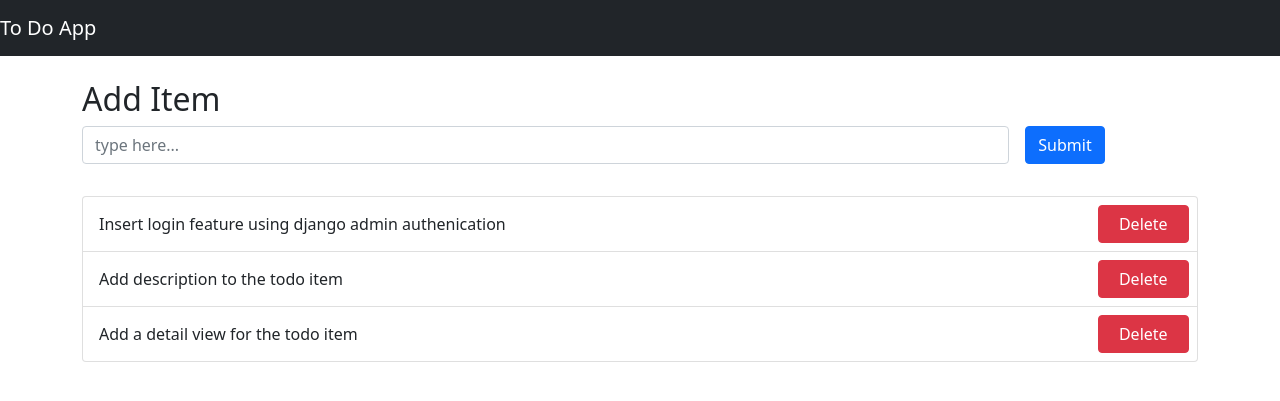
After one commit to JeanBarbosa27/django_todo_app_with_clever_programmer, a Django app: page / in a window 1280 px wide. The commit adds this page. Shown: the top 401 px of the page. Run offline with Django 3.2, Linux system fonts and the light colour scheme; data comes from the database, SQL or seed files in the repository; both versions use the stored data as it was after the commit.

Commit message:
Followed through all the tutorial

```diff
--- a/src/core/urls.py
+++ b/src/core/urls.py
@@ -14,8 +14,9 @@ Including another URLconf
     2. Add a URL to urlpatterns:  path('blog/', include('blog.urls'))
 """
 from django.contrib import admin
-from django.urls import path
+from django.urls import include, path
 
 urlpatterns = [
+    path('', include('todo_app.urls')),
     path('admin/', admin.site.urls),
 ]
--- a/src/todo_app/templates/todo_app/base.html
+++ b/src/todo_app/templates/todo_app/base.html
@@ -8,7 +8,12 @@
   <link href="https://cdn.jsdelivr.net/npm/bootstrap@5.0.0-beta2/dist/css/bootstrap.min.css" rel="stylesheet" integrity="sha384-BmbxuPwQa2lc/FVzBcNJ7UAyJxM6wuqIj61tLrc4wSX0szH/Ev+nYRRuWlolflfl" crossorigin="anonymous">
 </head>
 <body>
-{% block content %}{% endblock content %}
+<nav class="navbar navbar-dark bg-dark">
+  <a href="{% url 'todo_app:index' %}" class="navbar-brand">To Do App</a>
+</nav>
+<div class="container">
+  {% block content %}{% endblock content %}
+</div>
 </body>
 <script src="https://cdn.jsdelivr.net/npm/bootstrap@5.0.0-beta2/dist/js/bootstrap.bundle.min.js" integrity="sha384-b5kHyXgcpbZJO/tY9Ul7kGkf1S0CWuKcCD38l8YkeH8z8QjE0GmW1gYU5S9FOnJ0" crossorigin="anonymous"></script>
 {% block scripts %}{% endblock scripts %}
--- /dev/null
+++ b/src/todo_app/templates/todo_app/pages/index.html
@@ -0,0 +1,37 @@
+{% extends 'todo_app/base.html' %}
+
+{% block content %}
+<div class="row mt-4">
+    <div class="col">
+        <h2>Add Item</h2>
+        <form action="{% url 'todo_app:add_todo' %}" method="post" class="row row-cols-lg-auto g-3 align-items-center">
+            {% csrf_token %}
+            <div class="col-10">
+                <input type="text" name="todo_item" class="form-control mb-2 mr-sm-2" placeholder="type here..." />
+            </div>
+            <div class="col-2">
+                <button type="submit" class="btn btn-primary mb-2">Submit</button>
+            </div>
+        </form>
+    </div>
+</div>
+<div class="row mt-4">
+    <div class="col">
+        <ul class="list-group">
+        {% for item in items_list %}
+            <li class="list-group-item">
+                <form
+                    action="{% url 'todo_app:delete_todo' item.id %}"
+                    method="post"
+                    class="row g-3 align-items-center"
+                >
+                    {% csrf_token %}
+                    <span class="col-11">{{item}}</span>
+                    <button type="submit" class="col-1 btn btn-danger">Delete</button>
+                </form>
+            </li>
+        {% endfor %}
+        </ul>
+    </div>
+</div>
+{% endblock content %}
--- /dev/null
+++ b/src/todo_app/urls.py
@@ -0,0 +1,11 @@
+from django.urls import path
+
+from .views import index, add_todo, delete_todo
+
+app_name="todo_app"
+
+urlpatterns = [
+    path('', index, name="index"),
+    path('add_todo/', add_todo, name="add_todo"),
+    path('delete_todo/<int:item_id>', delete_todo, name="delete_todo")
+]
--- a/src/todo_app/views.py
+++ b/src/todo_app/views.py
@@ -1,3 +1,27 @@
-from django.shortcuts import render
+from django.shortcuts import redirect, render
 
-# Create your views here.
+from .models import ToDo
+
+
+def index(request):
+    items_list = ToDo.objects.all().order_by('-created_at')
+
+    context = {
+        'items_list': items_list
+    }
+
+    return render(request, 'todo_app/pages/index.html', context)
+
+def add_todo(request):
+    if request.method == 'POST':
+        item = request.POST['todo_item']
+        ToDo.objects.create(title=item)
+
+    return redirect('todo_app:index')
+
+def delete_todo(request, item_id):
+    if request.method == 'POST':
+        item = ToDo.objects.get(id=item_id)
+        item.delete()
+
+    return redirect('todo_app:index')
```
Also changed, not shown: ideas_for_improvements.md (+3 -3 lines), src/db.sqlite3.
